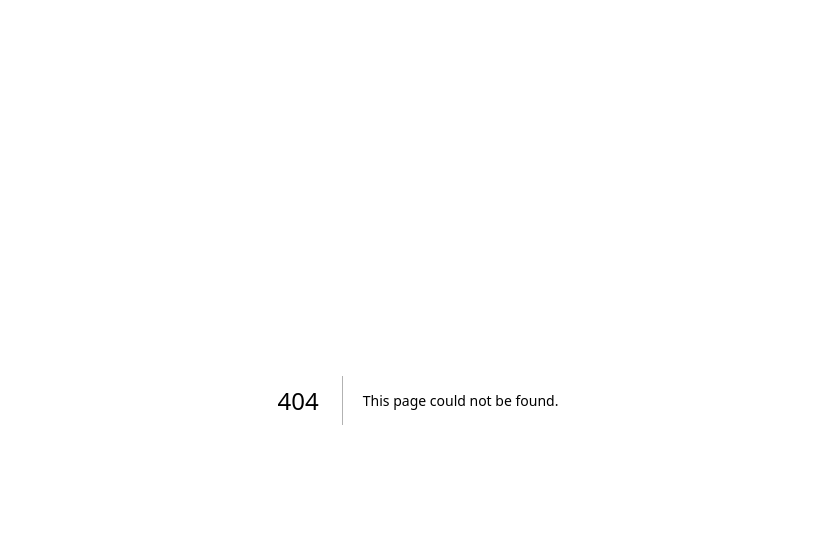
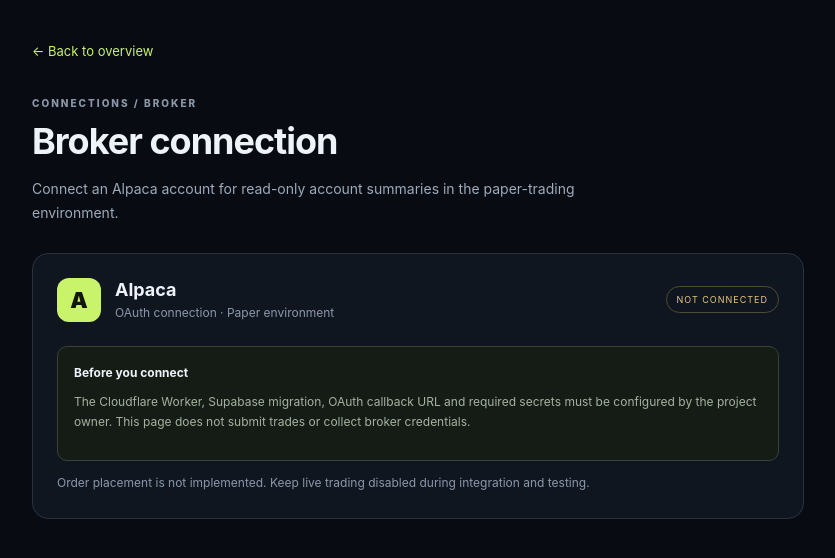
Before and after one commit to vutting895/VOOM_SYSTEM-NOVA-AI, a Next.js app in the folder frontend/: page /settings/broker in a window 1280 px wide. Before the commit this address had no page. Shown: the top 558 px of the page, without its empty margins (222-1057 px from the left). Built offline with nearby package versions, Linux system fonts and the light colour scheme.

Commit message:
feat(frontend): add broker settings route with paper-only guardrails

```diff
--- /dev/null
+++ b/frontend/app/settings/broker/page.tsx
@@ -0,0 +1,30 @@
+export default function BrokerSettingsPage() {
+  return (
+    <main className="broker-page">
+      <a className="back-link" href="/">← Back to overview</a>
+      <span className="eyebrow">CONNECTIONS / BROKER</span>
+      <h1>Broker connection</h1>
+      <p className="intro">Connect an Alpaca account for read-only account summaries in the paper-trading environment.</p>
+      <section className="broker-card">
+        <div className="broker-heading"><span className="broker-symbol">A</span><div><h2>Alpaca</h2><p>OAuth connection · Paper environment</p></div><span className="broker-state">NOT CONNECTED</span></div>
+        <div className="broker-warning"><strong>Before you connect</strong><p>The Cloudflare Worker, Supabase migration, OAuth callback URL and required secrets must be configured by the project owner. This page does not submit trades or collect broker credentials.</p></div>
+        <p className="broker-footnote">Order placement is not implemented. Keep live trading disabled during integration and testing.</p>
+      </section>
+      <style>{`
+        .broker-page{max-width:820px;margin:0 auto;padding:42px 24px;color:#eef3fa;min-height:100vh;font-family:Inter,ui-sans-serif,system-ui,sans-serif}
+        .back-link{display:inline-block;color:#c9f36a;font-size:13px;margin-bottom:38px;text-decoration:none}
+        .eyebrow{display:block;color:#8b98aa;font-size:10px;letter-spacing:2px;font-weight:800}
+        h1{font-size:36px;letter-spacing:-1px;margin:10px 0}
+        .intro{color:#9eabba;line-height:1.7;max-width:600px}
+        .broker-card{margin-top:28px;border:1px solid #283342;border-radius:16px;padding:24px;background:#101620}
+        .broker-heading{display:flex;align-items:center;gap:14px;flex-wrap:wrap}
+        .broker-symbol{width:44px;height:44px;display:grid;place-items:center;background:#c9f36a;color:#11170b;border-radius:12px;font-weight:900;font-size:22px}
+        .broker-heading h2{margin:0 0 5px;font-size:18px}.broker-heading p{margin:0;color:#8b98aa;font-size:12px}
+        .broker-state{margin-left:auto;border:1px solid #514b31;border-radius:99px;padding:7px 10px;color:#e5c77d;font-size:9px;letter-spacing:1px}
+        .broker-warning{margin-top:24px;padding:16px;border:1px solid #384333;background:#151c15;border-radius:10px}
+        .broker-warning strong{font-size:12px}.broker-warning p,.broker-footnote{font-size:12px;line-height:1.7;color:#a6b2a1}
+        .broker-footnote{color:#8b98aa;margin-bottom:0}
+      `}</style>
+    </main>
+  );
+}
```
